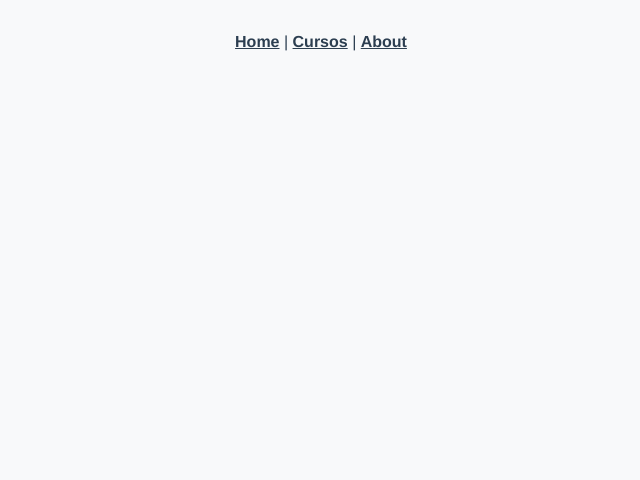
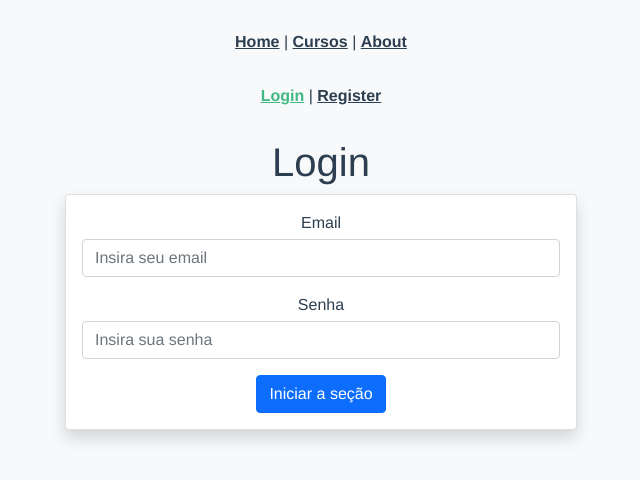
Before and after one commit to cmunhozprog03/cursos, a Vue app: page /login in a window 1280 px wide. Shown: the top 480 px of the page, without its empty margins (319-959 px from the left). Built offline with nearby package versions, Linux system fonts and the light colour scheme.

Commit message:
form login prte 1

```diff
--- a/src/App.vue
+++ b/src/App.vue
@@ -1,8 +1,13 @@
 <template>
-  <nav>
+  <nav class="navigation">
     <router-link to="/">Home</router-link> |
     <router-link :to="{ name: 'CoursesList'}">Cursos</router-link> |
     <router-link to="/about">About</router-link>
+  </nav>
+  <nav class="navigation">
+    <router-link :to="{ name: 'Login'}">Login</router-link> |
+    <router-link :to="{ name: 'Register'}">Register</router-link>
+
   </nav>
   <router-view/>
 </template>
@@ -16,16 +21,16 @@
   color: #2c3e50;
 }
 
-nav {
-  padding: 30px;
+.navigation {
+  margin: 30px;
 }
 
-nav a {
+.navigation a {
   font-weight: bold;
   color: #2c3e50;
 }
 
-nav a.router-link-exact-active {
+.navigation a.router-link-exact-active {
   color: #42b983;
 }
 </style>
--- a/src/router/index.js
+++ b/src/router/index.js
@@ -25,11 +25,18 @@ const routes = [
   {
     path: '/about',
     name: 'about',
-    // route level code-splitting
-    // this generates a separate chunk (about.[hash].js) for this route
-    // which is lazy-loaded when the route is visited.
     component: () => import(/* webpackChunkName: "about" */ '../views/AboutView.vue')
-  }
+  },
+  {
+    path: '/login',
+    name: 'Login',
+    component: () => import('../views/auth/LoginView.vue')
+  },
+  {
+    path: '/register',
+    name: 'Register',
+    component: () => import('../views/auth/RegisterView.vue')
+  },
 ]
 
 const router = createRouter({
--- /dev/null
+++ b/src/views/auth/LoginView.vue
@@ -0,0 +1,49 @@
+<template>
+  <div class="container">
+    <h1>Login</h1>
+    <div class="card shadow mx-auto">
+      <div class="card-body">
+        <form @submit.prevent="login">
+          <div class="mb-3">
+            <label for="email" class="mb-1">Email</label>
+            <input type="email" v-model="email" class="form-control"
+              placeholder="Insira seu email">
+          </div>
+          <div class="mb-3">
+            <label for="password" class="mb-1">Senha</label>
+            <input type="password" v-model="password" class="form-control"
+              placeholder="Insira sua senha">
+          </div>
+
+          <button class="btn btn-primary">
+            Iniciar a seção
+          </button>
+
+        </form>
+      </div>
+    </div>
+  </div>
+
+</template>
+
+<script>
+export default {
+  data() {
+    return {
+      email: '',
+      password: '',
+    }
+  },
+  methods: {
+    login() {
+      console.log('iniciar seção')
+    }
+  }
+}
+</script>
+
+<style scope>
+  .card{
+    max-width: 32rem;
+  }
+</style>
--- /dev/null
+++ b/src/views/auth/RegisterView.vue
@@ -0,0 +1,13 @@
+<template>
+  <h1>Register</h1>
+</template>
+
+<script>
+export default {
+
+}
+</script>
+
+<style>
+
+</style>
```
